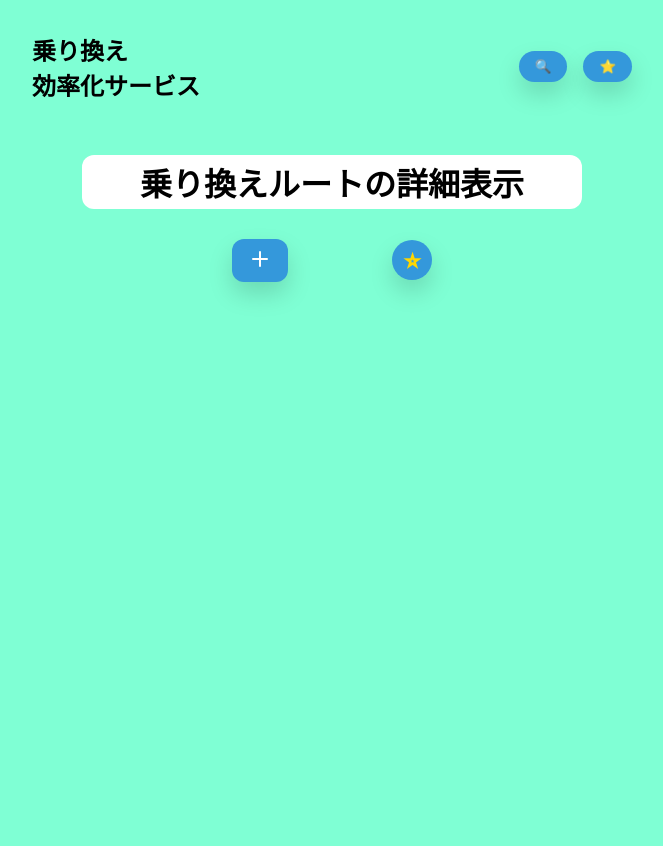
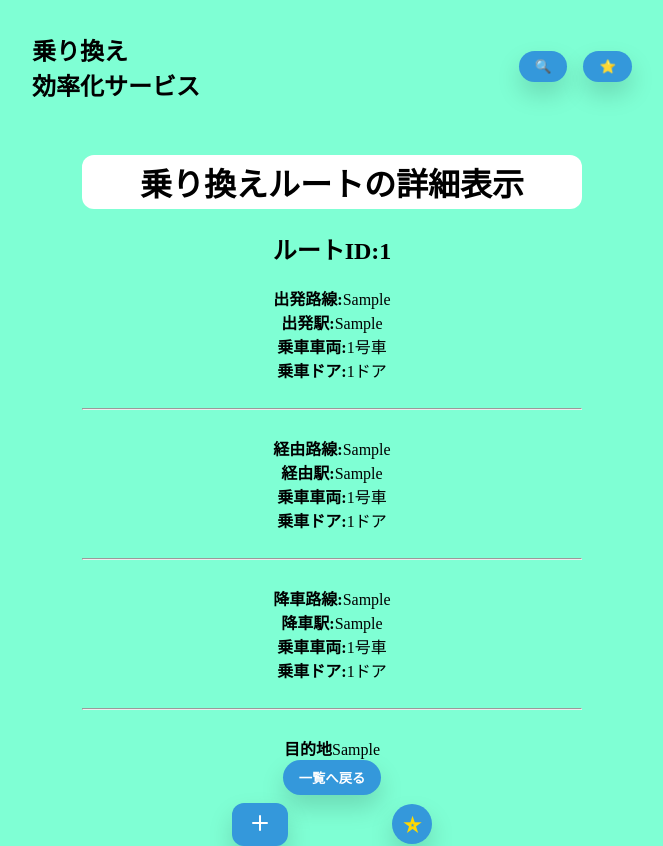
Before and after one commit to Hirotaka-Tambo/My-project-Transfer, a Spring Boot app: page /display-trans/1 in a window 1280 px wide. Shown: the whole page, without its empty margins (308-971 px from the left). Before the commit the page ends 299 px from the top, so only its background shows below. Run offline with Spring Boot 4, Linux system fonts and the light colour scheme; tables that the repository leaves empty hold one stand-in row (values such as "Sample post").

Commit message:
displayの記述完了(cssは後々)

```diff
--- a/SpringTransferProject/src/main/resources/templates/display-trans.html
+++ b/SpringTransferProject/src/main/resources/templates/display-trans.html
@@ -27,6 +27,56 @@
 
 		<h1>乗り換えルートの詳細表示</h1>
 
+		<div th:if="${errorMessage}" class="error-message" th:text="${errorMessage}"></div>
+		<div th:if="${transferRoute}" class="detail-section">
+			<!---デバッグでの確認用にIDを表示-->
+			<h2>ルートID:<span th:text="${transferRoute.id}"></span></h2>
+
+			<div class="detail-item"><strong>出発路線:</strong><span th:text="${transferRoute.startLine}"></span></div>
+			<div class="detail-item"><strong>出発駅:</strong><span th:text="${transferRoute.startStation}"></span></div>
+			<div class="detail-item"><strong>乗車車両:</strong><span th:text="${transferRoute.startCar}"></span>号車</div>
+			<div class="detail-item"><strong>乗車ドア:</strong><span th:text="${transferRoute.startDoor}"></span>ドア</div>
+
+			<br>
+			<hr>
+			<br>
+
+			<div th:if="${transferRoute.viaStation != null and !transferRoute.viaStation.isEmpty()}">
+				<div class="detail-item"><strong>経由路線:</strong><span th:text="${transferRoute.viaLine}"></span></div>
+				<div class="detail-item"><strong>経由駅:</strong><span th:text="${transferRoute.viaStation}"></span></div>
+				<div class="detail-item"><strong>乗車車両:</strong><span th:text="${transferRoute.viaCar}"></span>号車</div>
+				<div class="detail-item"><strong>乗車ドア:</strong><span th:text="${transferRoute.viaDoor}"></span>ドア</div>
+			</div>
+
+
+			<br>
+			<hr>
+			<br>
+
+			<div class="detail-item"><strong>降車路線:</strong><span th:text="${transferRoute.endLine}"></span></div>
+			<div class="detail-item"><strong>降車駅:</strong><span th:text="${transferRoute.endStation}"></span></div>
+			<div class="detail-item"><strong>乗車車両:</strong><span th:text="${transferRoute.endCar}"></span>号車</div>
+			<div class="detail-item"><strong>乗車ドア:</strong><span th:text="${transferRoute.endDoor}"></span>ドア</div>
+
+
+			<br>
+			<hr>
+			<br>
+
+			<div class="detail-item"><strong>目的地</strong><span th:text="${transferRoute.destination}"></span></div>
+
+			<div th:unless="${transferRoute}" class="no-routes-message">
+				<p>指定されたルートは見つかりませんでした。もう一度お確かめください。</p>
+			</div>
+
+			<div class="nav-buttons">
+				<button class="btn" onClick="location.href=`@{/favorite-list}`" >一覧へ戻る</button>
+			</div>
+
+
+		</div>
+
+
     </main>
 
     <footer>
@@ -46,7 +96,6 @@
             </button>
 
             <p id = "responseMsg" class = "popup-message">お気に入りに追加されました</p>
-            <script src = "script.js"></script>
 
         </div>
 
```
